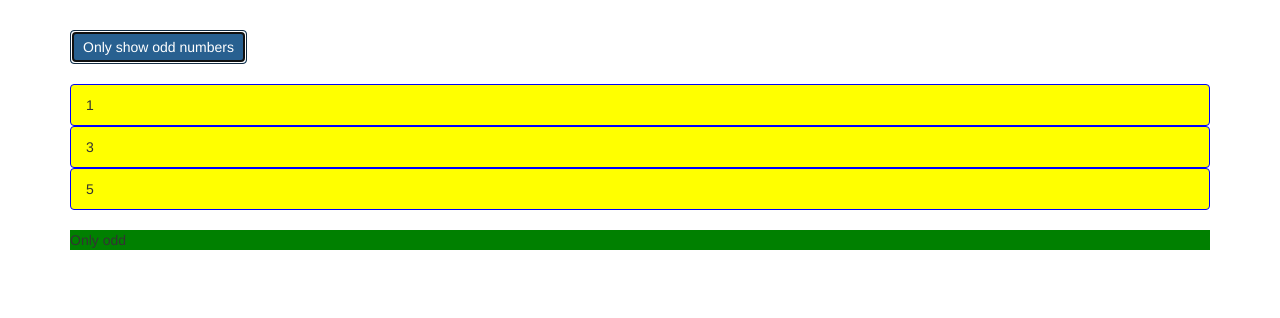
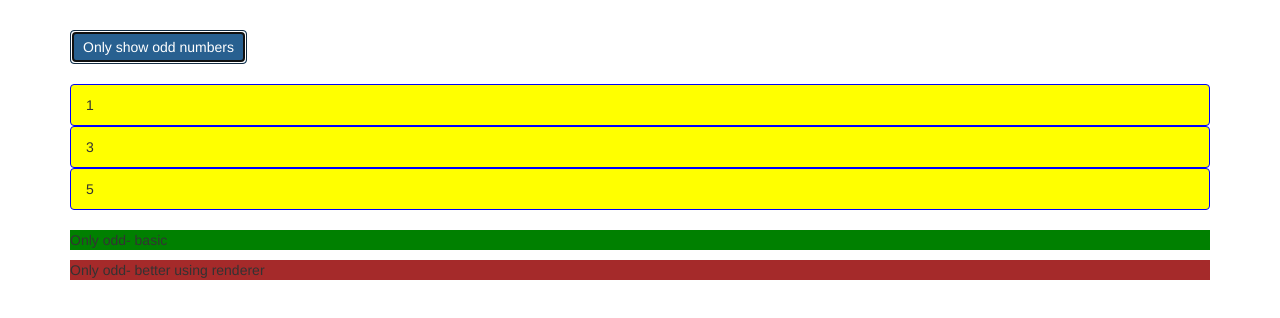
Before and after one commit to EaRthSaVior/angular-directives-tutorial, an Angular app: page / in a window 1280 px wide. Both pictures are taken after a click on the button "Only show odd numbers". Shown: the top 318 px of the page. Built offline with nearby package versions, Linux system fonts and the light colour scheme.

Commit message:
create better directive using renderer2

```diff
--- a/src/app/app.component.html
+++ b/src/app/app.component.html
@@ -18,7 +18,8 @@
         </div>
       </ul>
       <ng-template [ngIf]="onlyOdd">
-        <p appBasicHighlight>Only odd</p>
+        <p appBasicHighlight>Only odd- basic</p>
+        <p appBetterHighlight>Only odd- better using renderer</p>
       </ng-template>
     </div>
   </div>
--- a/src/app/app.module.ts
+++ b/src/app/app.module.ts
@@ -5,11 +5,13 @@ import { FormsModule } from '@angular/forms';
 
 import { AppComponent } from './app.component';
 import { BasicHighlightDirective } from './basic-highlight.directive';
+import { BetterHighlightDirective } from './better-highlight.directive';
 
 @NgModule({
   declarations: [
     AppComponent,
-    BasicHighlightDirective
+    BasicHighlightDirective,
+    BetterHighlightDirective
   ],
   imports: [
     BrowserModule,
--- a/src/app/basic-highlight.directive.ts
+++ b/src/app/basic-highlight.directive.ts
@@ -1,9 +1,9 @@
-import { Directive, ElementRef } from '@angular/core';
+import { Directive, ElementRef, OnInit } from '@angular/core';
 
 @Directive({
   selector: '[appBasicHighlight]',
 })
-export class BasicHighlightDirective {
+export class BasicHighlightDirective implements OnInit {
   constructor(private el: ElementRef) {}
   ngOnInit() {
     this.el.nativeElement.style.backgroundColor = 'green';
--- /dev/null
+++ b/src/app/better-highlight.directive.ts
@@ -0,0 +1,12 @@
+import { Directive, ElementRef, OnInit, Renderer2 } from '@angular/core';
+
+@Directive({
+  selector: '[appBetterHighlight]',
+})
+export class BetterHighlightDirective implements OnInit {
+  constructor(private el: ElementRef, private renderer: Renderer2) {}
+
+  ngOnInit() {
+    this.renderer.setStyle(this.el.nativeElement, 'background-color', 'brown');
+  }
+}
```
